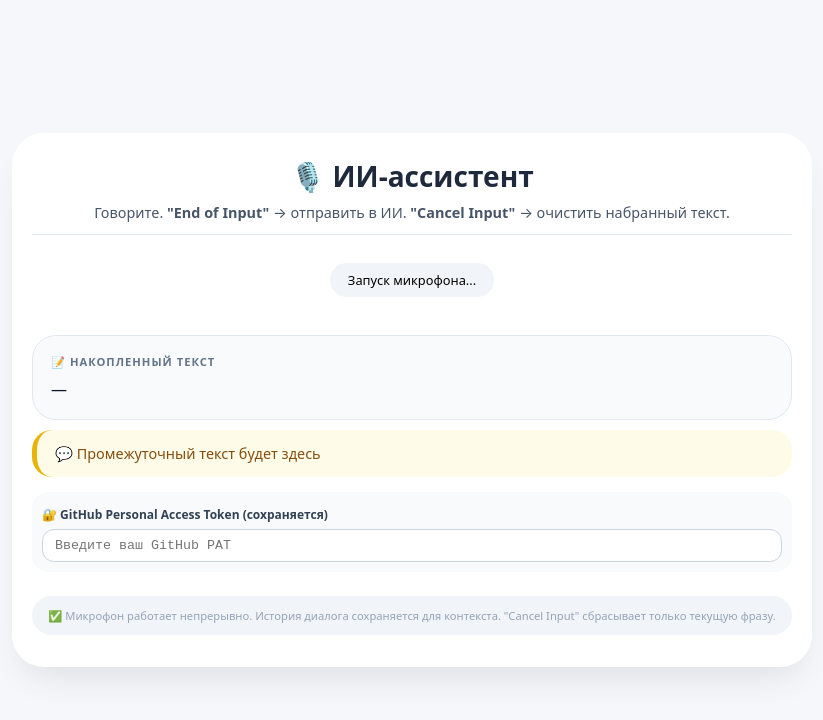
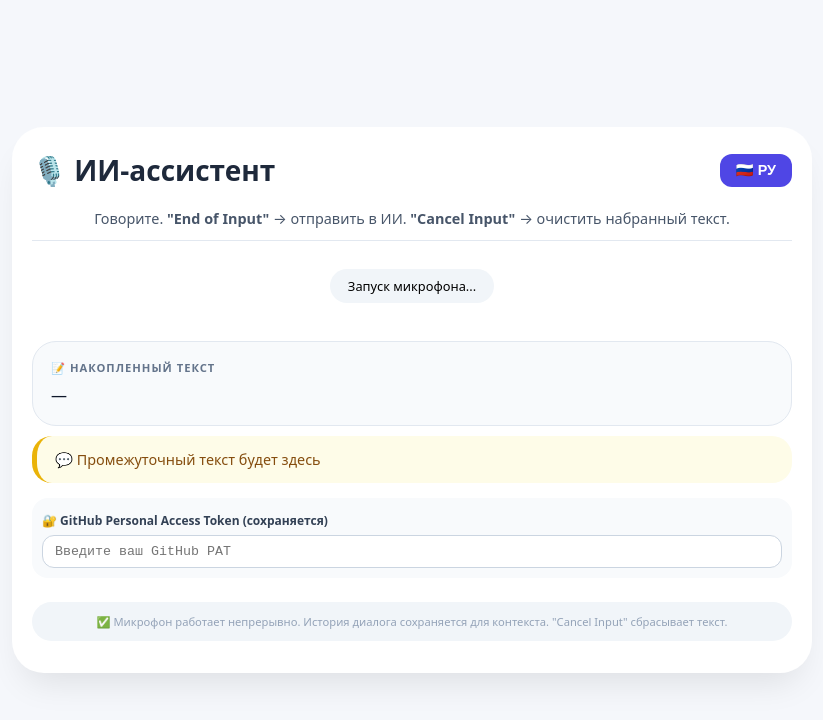
Before and after one commit to forcontactmail/voice_AI, a plain HTML site: page index.html in a window 1280 px wide. Shown: the whole page, without its empty margins (228-1051 px from the left). Drawn offline with Linux system fonts and the light colour scheme.

Commit message:
Add automatic language switching (Russian/English) with toggle button

```diff
--- a/index.html
+++ b/index.html
@@ -6,9 +6,12 @@
     <title>Голосовой ИИ-ассистент (отмена ввода)</title>
     <style>
         * { box-sizing: border-box; -webkit-tap-highlight-color: transparent; }
-        body { font-family: system-ui, -apple-system, 'Segoe UI', Roboto, sans-serif; background: #f5f7fb; margin: 0; min-height: 100vh; display: flex; justify-content: center; align-items: center; padding: 16px; }
+        body { font-family: system-ui, -apple-system, 'Segoe UI', Roboto, sans-serif; background: #f5f7fb; margin: 0; min-height: 100vh; display: flex; justify-content: center; align-items: center; }
         .card { max-width: 800px; width: 100%; background: white; border-radius: 32px; box-shadow: 0 20px 35px -12px rgba(0,0,0,0.1); padding: 24px 20px 32px; text-align: center; }
-        h1 { font-size: 1.75rem; font-weight: 600; margin: 0 0 8px; color: #1e293b; }
+        .header-top { display: flex; justify-content: space-between; align-items: center; margin-bottom: 20px; }
+        h1 { font-size: 1.75rem; font-weight: 600; margin: 0; color: #1e293b; }
+        .lang-btn { background: #4f46e5; color: white; border: none; padding: 8px 16px; border-radius: 12px; cursor: pointer; font-size: 0.9rem; font-weight: 600; transition: background 0.3s; }
+        .lang-btn:hover { background: #4338ca; }
         .sub { color: #475569; margin-bottom: 28px; font-size: 0.9rem; border-bottom: 1px solid #e2e8f0; padding-bottom: 12px; }
         .status { background: #f1f5f9; border-radius: 60px; padding: 8px 18px; font-size: 0.8rem; font-weight: 500; display: inline-block; margin-bottom: 22px; }
         .interim { background: #fefce8; border-left: 5px solid #eab308; padding: 14px 18px; border-radius: 20px; font-size: 0.9rem; color: #854d0e; text-align: left; margin-top: 10px; }
@@ -27,21 +30,123 @@
 </head>
 <body>
 <div class="card">
-    <h1>🎙️ ИИ-ассистент</h1>
-    <div class="sub">Говорите. <strong>"End of Input"</strong> → отправить в ИИ. <strong>"Cancel Input"</strong> → очистить набранный текст.</div>
-    <div><span class="status" id="statusText">Запуск микрофона...</span></div>
-    <div class="final-box"><div class="final-label">📝 Накопленный текст</div><div class="final-text" id="finalText">—</div></div>
-    <div class="ai-response" id="aiResponseBlock"><div class="ai-label">🤖 Ответ от ИИ</div><div class="ai-text" id="aiText">—</div></div>
-    <div class="interim">💬 <span id="interimText">Промежуточный текст будет здесь</span></div>
-    <div class="token-input"><label>🔐 GitHub Personal Access Token (сохраняется)</label><input type="password" id="githubToken" placeholder="Введите ваш GitHub PAT"></div>
-    <div class="note">✅ Микрофон работает непрерывно. История диалога сохраняется для контекста. "Cancel Input" сбрасывает только текущую фразу.</div>
+    <div class="header-top">
+        <h1>🎙️ <span data-text="title">ИИ-ассистент</span></h1>
+        <button class="lang-btn" id="langBtn" onclick="toggleLanguage()">🇬🇧 EN</button>
+    </div>
+    <div class="sub"><span data-text="description">Говорите. <strong>"End of Input"</strong> → отправить в ИИ. <strong>"Cancel Input"</strong> → очистить набранный текст.</span></div>
+    <div><span class="status" id="statusText" data-text="startup">Запуск микрофона...</span></div>
+    <div class="final-box">
+        <div class="final-label" data-text="accumulated-label">📝 Накопленный текст</div>
+        <div class="final-text" id="finalText">—</div>
+    </div>
+    <div class="ai-response" id="aiResponseBlock">
+        <div class="ai-label" data-text="ai-label">🤖 Ответ от ИИ</div>
+        <div class="ai-text" id="aiText">—</div>
+    </div>
+    <div class="interim">💬 <span id="interimText" data-text="interim">Промежуточный текст будет здесь</span></div>
+    <div class="token-input">
+        <label data-text="token-label">🔐 GitHub Personal Access Token (сохраняется)</label>
+        <input type="password" id="githubToken" data-text="token-placeholder" placeholder="Введите ваш GitHub PAT">
+    </div>
+    <div class="note" data-text="note">✅ Микрофон работает непрерывно. История диалога сохраняется для контекста. "Cancel Input" сбрасывает текст.</div>
 </div>
 
 <script>
+    // Словарь переводов
+    const translations = {
+        ru: {
+            title: 'ИИ-ассистент',
+            description: 'Говорите. <strong>"End of Input"</strong> → отправить в ИИ. <strong>"Cancel Input"</strong> → очистить набранный текст.',
+            startup: 'Запуск микрофона...',
+            'accumulated-label': '📝 Накопленный текст',
+            'ai-label': '🤖 Ответ от ИИ',
+            interim: 'Промежуточный текст будет здесь',
+            'token-label': '🔐 GitHub Personal Access Token (сохраняется)',
+            'token-placeholder': 'Введите ваш GitHub PAT',
+            note: '✅ Микрофон работает непрерывно. История диалога сохраняется для контекста. "Cancel Input" сбрасывает текст.',
+            'mic-active': '🎙️ Микрофон активен. Говорите...',
+            'mic-error': '❌ Ошибка микрофона',
+            'no-browser-support': '❌ Ваш браузер не поддерживает SpeechRecognition',
+            'no-access': '🚫 Нет доступа к микрофону. Разрешите в браузере и обновите страницу.',
+            'no-text': '⚠️ Нет текста для отправки',
+            'no-token': '❌ Введите GitHub токен',
+            'sending': '🧠 Отправка в ИИ...',
+            'cancelled': '🗑️ Текст отменён. Говорите дальше.',
+            'continue': '🎤 Продолжайте...',
+            'error': '⚠️ Ошибка:',
+            'lang-btn': '🇷🇺 РУ'
+        },
+        en: {
+            title: 'AI Assistant',
+            description: 'Speak. <strong>"End of Input"</strong> → send to AI. <strong>"Cancel Input"</strong> → clear accumulated text.',
+            startup: 'Starting microphone...',
+            'accumulated-label': '📝 Accumulated Text',
+            'ai-label': '🤖 AI Response',
+            interim: 'Interim text will appear here',
+            'token-label': '🔐 GitHub Personal Access Token (saved)',
+            'token-placeholder': 'Enter your GitHub PAT',
+            note: '✅ Microphone works continuously. Dialog history is saved for context. "Cancel Input" resets text.',
+            'mic-active': '🎙️ Microphone active. Speak...',
+            'mic-error': '❌ Microphone error',
+            'no-browser-support': '❌ Your browser does not support SpeechRecognition',
+            'no-access': '🚫 No microphone access. Allow in browser and refresh the page.',
+            'no-text': '⚠️ No text to send',
+            'no-token': '❌ Enter GitHub token',
+            'sending': '🧠 Sending to AI...',
+            'cancelled': '🗑️ Text cancelled. Continue speaking.',
+            'continue': '🎤 Continue...',
+            'error': '⚠️ Error:',
+            'lang-btn': '🇬🇧 EN'
+        }
+    };
+
+    let currentLang = localStorage.getItem('appLang') || 'ru';
+
+    function updateUILanguage() {
+        const elements = document.querySelectorAll('[data-text]');
+        elements.forEach(el => {
+            const key = el.getAttribute('data-text');
+            const text = translations[currentLang][key];
+            if (el.id === 'interimText' || key === 'description' || key === 'note') {
+                el.innerHTML = text;
+            } else if (el.tagName === 'INPUT') {
+                el.placeholder = text;
+            } else {
+                el.innerText = text;
+            }
+        });
+
+        // Обновляем кнопку языка
+        document.getElementById('langBtn').innerText = translations[currentLang]['lang-btn'];
+
+        // Обновляем язык распознавания речи
+        if (window.recognition) {
+            window.recognition.lang = currentLang === 'ru' ? 'ru-RU' : 'en-US';
+        }
+
+        // Обновляем язык синтеза речи
+        window.speechLang = currentLang === 'ru' ? 'ru-RU' : 'en-US';
+
+        localStorage.setItem('appLang', currentLang);
+    }
+
+    function toggleLanguage() {
+        currentLang = currentLang === 'ru' ? 'en' : 'ru';
+        updateUILanguage();
+    }
+
+    function getText(key) {
+        return translations[currentLang][key];
+    }
+
+    // Инициализация при загрузке
+    window.addEventListener('DOMContentLoaded', updateUILanguage);
+
     (function() {
         const SpeechRecognition = window.SpeechRecognition || window.webkitSpeechRecognition;
         if (!SpeechRecognition) {
-            document.getElementById('statusText').innerText = '❌ Ваш браузер не поддерживает SpeechRecognition';
+            document.getElementById('statusText').innerText = getText('no-browser-support');
             return;
         }
 
@@ -54,10 +159,11 @@
 
         let accumulatedText = "";
         let isProcessing = false;
-        // История сообщений для API (сохраняется между вопросами)
         let messages = [
             { role: "system", content: "You are a helpful assistant." }
         ];
+
+        window.speechLang = currentLang === 'ru' ? 'ru-RU' : 'en-US';
 
         const STORAGE_KEY = 'github_pat';
         function loadToken() { const saved = localStorage.getItem(STORAGE_KEY); if (saved) tokenInput.value = saved; }
@@ -84,7 +190,7 @@
                 return data.choices[0].message.content.trim();
             } catch (error) {
                 console.error(error);
-                return `⚠️ Ошибка: ${error.message}`;
+                return `${getText('error')} ${error.message}`;
             }
         }
 
@@ -92,7 +198,7 @@
             if (!window.speechSynthesis) return;
             window.speechSynthesis.cancel();
             const utterance = new SpeechSynthesisUtterance(text);
-            utterance.lang = 'en-US';
+            utterance.lang = window.speechLang;
             utterance.rate = 0.95;
             window.speechSynthesis.speak(utterance);
         }
@@ -102,43 +208,41 @@
             const userText = accumulatedText.trim().replace(/end of input$/i, '').trim();
             const githubToken = tokenInput.value.trim();
             if (!userText) {
-                statusDiv.innerText = '⚠️ Нет текста для отправки';
+                statusDiv.innerText = getText('no-text');
                 return;
             }
             if (!githubToken) {
-                statusDiv.innerText = '❌ Введите GitHub токен';
+                statusDiv.innerText = getText('no-token');
                 return;
             }
             isProcessing = true;
-            statusDiv.innerText = '🧠 Отправка в ИИ...';
+            statusDiv.innerText = getText('sending');
             statusDiv.style.background = '#e0e7ff';
             aiBlock.style.display = 'block';
             aiSpan.innerHTML = '<div class="loading"></div>';
 
-            // Добавляем сообщение пользователя в историю
             messages.push({ role: "user", content: userText });
             const answer = await askGitHubModels(messages, githubToken);
             messages.push({ role: "assistant", content: answer });
 
             aiSpan.innerText = answer;
             speakText(answer);
-            // Очищаем накопленный текст, но не историю
             accumulatedText = "";
             finalSpan.innerText = "—";
             isProcessing = false;
-            statusDiv.innerText = '🎙️ Микрофон активен. Говорите...';
+            statusDiv.innerText = getText('mic-active');
             statusDiv.style.background = '#dbeafe';
         }
 
-        // Инициализация распознавания
         const recognition = new SpeechRecognition();
+        window.recognition = recognition;
         recognition.continuous = true;
         recognition.interimResults = true;
-        recognition.lang = 'en-US';
+        recognition.lang = window.speechLang;
         recognition.maxAlternatives = 1;
 
         recognition.onstart = () => {
-            statusDiv.innerText = '🎙️ Микрофон активен. Говорите...';
+            statusDiv.innerText = getText('mic-active');
             statusDiv.style.background = '#dbeafe';
             interimSpan.innerText = '...';
         };
@@ -146,10 +250,10 @@
             console.warn(event.error);
             if (event.error === 'no-speech') return;
             if (event.error === 'not-allowed') {
-                statusDiv.innerText = '🚫 Нет доступа к микрофону. Разрешите в браузере и обновите страницу.';
+                statusDiv.innerText = getText('no-access');
                 statusDiv.style.background = '#fee2e2';
             } else {
-                statusDiv.innerText = `⚠️ Ошибка: ${event.error}`;
+                statusDiv.innerText = `${getText('mic-error')}: ${event.error}`;
                 statusDiv.style.background = '#fee2e2';
             }
         };
@@ -169,29 +273,31 @@
 
                 const lowerText = accumulatedText.toLowerCase();
 
-                // Обработка команды "cancel input" (очистить всё, не отправлять)
-                if (lowerText.includes('cancel input')) {
+                const cancelCommands = currentLang === 'ru' ? ['cancel input', 'отмена ввода'] : ['cancel input'];
+                const endCommands = currentLang === 'ru' ? ['end of input', 'конец ввода'] : ['end of input'];
+
+                if (cancelCommands.some(cmd => lowerText.includes(cmd))) {
                     accumulatedText = "";
                     finalSpan.innerText = "—";
-                    interimSpan.innerText = '🗑️ Текст отменён. Говорите дальше.';
-                    statusDiv.innerText = '🎙️ Отменено. Говорите...';
+                    interimSpan.innerText = getText('cancelled');
+                    statusDiv.innerText = getText('mic-active');
                     setTimeout(() => {
-                        if (interimSpan.innerText.includes('отменён')) {
+                        const cancelledText = getText('cancelled');
+                        if (interimSpan.innerText.includes(cancelledText.substring(0, 5))) {
                             interimSpan.innerText = '...';
                         }
                     }, 1500);
-                    return; // не проверяем на end of input
+                    return;
                 }
 
-                // Обработка команды "end of input" (отправить в ИИ)
-                if (lowerText.includes('end of input') && !isProcessing) {
+                if (endCommands.some(cmd => lowerText.includes(cmd)) && !isProcessing) {
                     processTextAndSend();
                 }
-                interimSpan.innerText = '🎤 Продолжайте...';
+                interimSpan.innerText = getText('continue');
             }
         };
         recognition.onend = () => {
-            if (!isProcessing && statusDiv.innerText.includes('активен')) {
+            if (!isProcessing && statusDiv.innerText.includes(getText('mic-active').substring(0, 3))) {
                 recognition.start();
             }
         };
```
